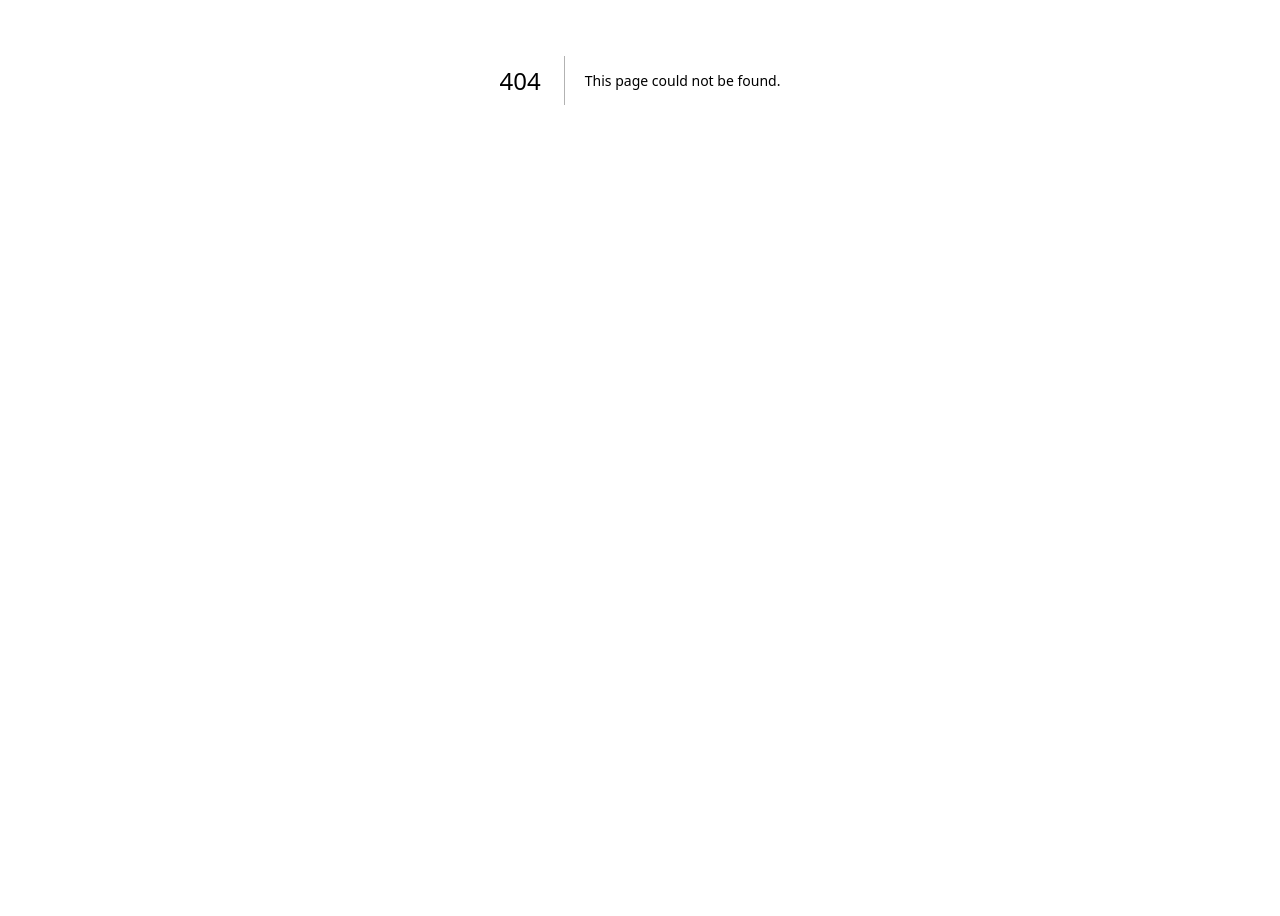
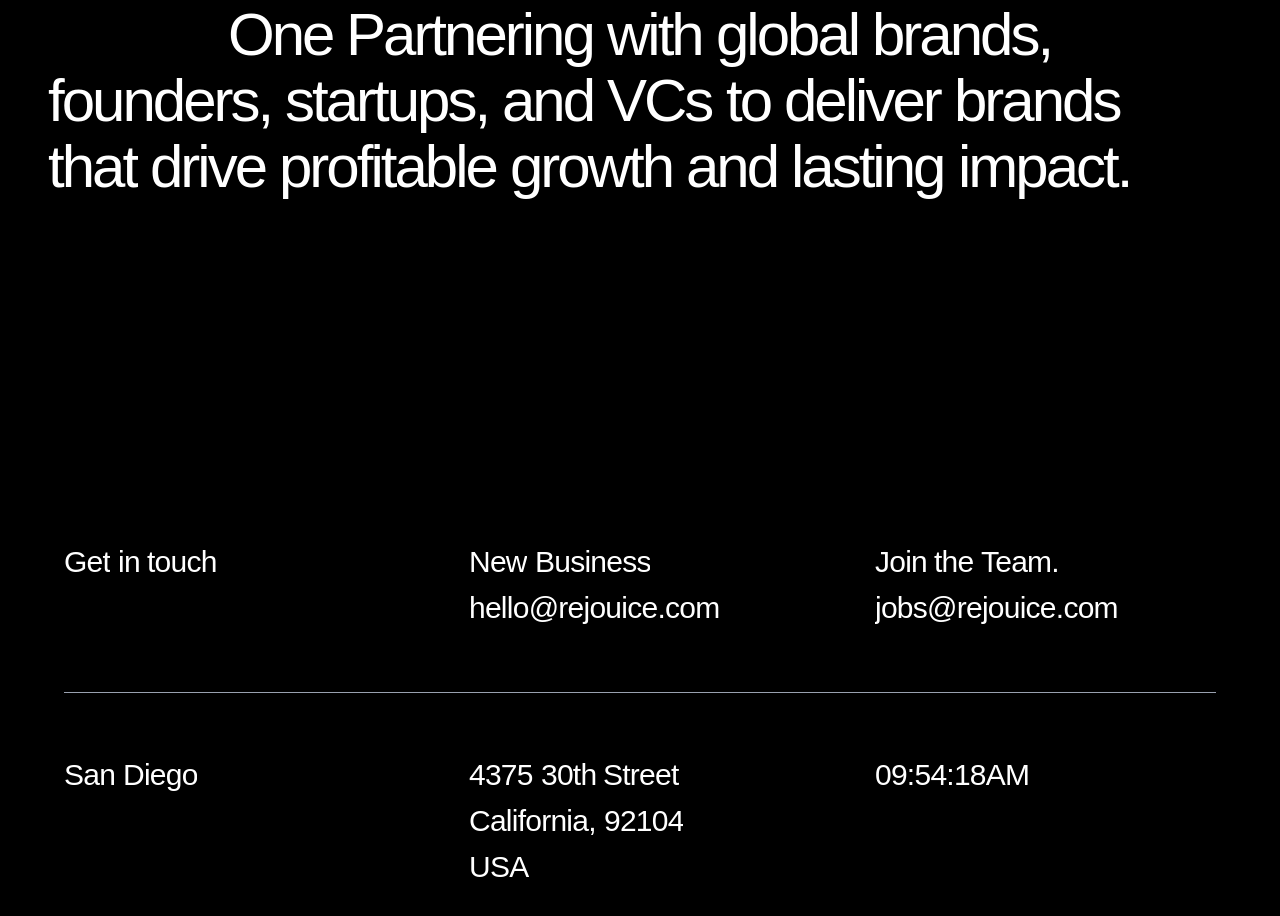
Before and after one commit to hussainxd01/zenvok, a Next.js app in the folder client/: page /contact in a window 1280 px wide. Before the commit this address had no page. Shown: the part 320-1236 px from the top of the page. Before the commit the page ends 800 px from the top, so only its background shows below. Built offline with nearby package versions, Linux system fonts and the light colour scheme; a web font is replaced by a local one.

Commit message:
added service page

```diff
--- /dev/null
+++ b/client/src/app/contact/page.jsx
@@ -0,0 +1,28 @@
+"use client";
+import ContactSection from "@/components/contact-section";
+import Navbar from "@/components/navbar";
+import MaskedText from "@/components/masked-text";
+export default function Page() {
+  return (
+    <main className="min-h-screen">
+      <Navbar adaptiveMode={true} />
+      {/* Hero Section */}
+      <div
+        className="min-h-screen w-full bg-black z-40 relative flex items-center justify-center pt-32 pb-20"
+        data-theme="light"
+      >
+        <div className="max-w-[1400px] mx-auto px-12 w-full">
+          <MaskedText
+            text={
+              "One Partnering with global brands, founders, startups, and VCs to deliver brands that drive profitable growth and lasting impact."
+            }
+            className="font-light text-6xl text-left leading-[0.5] tracking-tighter text-white"
+            indent={5}
+            positioning="w-full"
+          />
+        </div>
+      </div>
+      <ContactSection />
+    </main>
+  );
+}
--- /dev/null
+++ b/client/src/components/contact-section.jsx
@@ -0,0 +1,296 @@
+"use client";
+import { useLayoutEffect, useRef, useEffect, useState } from "react";
+import { gsap } from "gsap";
+import { ScrollTrigger } from "gsap/ScrollTrigger";
+
+gsap.registerPlugin(ScrollTrigger);
+
+const MaskedText = ({ text, className = "", delay = 0 }) => {
+  const containerRef = useRef(null);
+  const textRef = useRef(null);
+  const wordContainersRef = useRef([]);
+  const wordRefs = useRef([]);
+  const [isInView, setIsInView] = useState(false);
+  const animationExecuted = useRef(false);
+
+  const createMaskedWords = () => {
+    const element = textRef.current;
+    if (!element) return;
+
+    const words = text.split(" ");
+    element.innerHTML = "";
+    wordRefs.current = [];
+    wordContainersRef.current = [];
+
+    const wrapper = document.createElement("div");
+    wrapper.style.display = "flex";
+    wrapper.style.flexWrap = "wrap";
+    wrapper.style.alignItems = "flex-start";
+    wrapper.style.justifyContent = "flex-start";
+    wrapper.style.lineHeight = "1.2";
+
+    words.forEach((word, index) => {
+      const container = document.createElement("div");
+      container.style.display = "inline-block";
+      container.style.overflow = "hidden";
+      container.style.position = "relative";
+      container.style.verticalAlign = "top";
+      container.style.paddingBottom = "2px";
+      container.style.marginRight = index < words.length - 1 ? "0.25em" : "0";
+
+      const wordSpan = document.createElement("span");
+      wordSpan.textContent = word;
+      wordSpan.style.display = "inline-block";
+      wordSpan.style.transform = "translateY(100%)";
+      wordSpan.style.willChange = "transform";
+
+      container.appendChild(wordSpan);
+      wrapper.appendChild(container);
+
+      wordContainersRef.current.push(container);
+      wordRefs.current.push(wordSpan);
+    });
+
+    element.appendChild(wrapper);
+
+    wordContainersRef.current.forEach((container, i) => {
+      const wordHeight = wordRefs.current[i].offsetHeight;
+      container.style.height = `${wordHeight + 2}px`;
+    });
+  };
+
+  useEffect(() => {
+    const options = {
+      root: null,
+      rootMargin: "0px",
+      threshold: 0.1,
+    };
+
+    const observer = new IntersectionObserver((entries) => {
+      entries.forEach((entry) => {
+        if (entry.isIntersecting) {
+          setIsInView(true);
+          observer.disconnect();
+        }
+      });
+    }, options);
+
+    if (containerRef.current) {
+      observer.observe(containerRef.current);
+    }
+
+    return () => {
+      if (observer) {
+        observer.disconnect();
+      }
+    };
+  }, []);
+
+  useLayoutEffect(() => {
+    createMaskedWords();
+    gsap.set(wordRefs.current, {
+      y: "100%",
+      immediateRender: true,
+    });
+  }, [text]);
+
+  useEffect(() => {
+    if (isInView && !animationExecuted.current && wordRefs.current.length > 0) {
+      setTimeout(() => {
+        gsap.to(wordRefs.current, {
+          y: "0%",
+          duration: 0.6,
+          ease: "power3.out",
+          stagger: 0.05,
+          delay: delay,
+          onComplete: () => {
+            animationExecuted.current = true;
+          },
+        });
+      }, 100);
+    }
+  }, [isInView, delay]);
+
+  return (
+    <div ref={containerRef}>
+      <div ref={textRef} className={className}>
+        {text}
+      </div>
+    </div>
+  );
+};
+
+const AnimatedHR = ({ delay = 0 }) => {
+  const hrRef = useRef(null);
+  const [isInView, setIsInView] = useState(false);
+
+  useEffect(() => {
+    const options = {
+      root: null,
+      rootMargin: "0px",
+      threshold: 0.1,
+    };
+
+    const observer = new IntersectionObserver((entries) => {
+      entries.forEach((entry) => {
+        if (entry.isIntersecting) {
+          setIsInView(true);
+          observer.disconnect();
+        }
+      });
+    }, options);
+
+    if (hrRef.current) {
+      observer.observe(hrRef.current);
+    }
+
+    return () => {
+      if (observer) {
+        observer.disconnect();
+      }
+    };
+  }, []);
+
+  useEffect(() => {
+    if (isInView && hrRef.current) {
+      gsap.fromTo(
+        hrRef.current,
+        {
+          scaleX: 0,
+          transformOrigin: "left center",
+        },
+        {
+          scaleX: 1,
+          duration: 1.2,
+          ease: "power3.out",
+          delay: delay,
+        }
+      );
+    }
+  }, [isInView, delay]);
+
+  return (
+    <div className="w-full h-px bg-gray-600 overflow-hidden">
+      <div ref={hrRef} className="w-full h-full bg-gray-400"></div>
+    </div>
+  );
+};
+
+export default function ContactSection() {
+  return (
+    <div className="bg-black text-white py-16 px-16">
+      <div className="w-full mx-auto">
+        {/* First Row */}
+        <div className="grid grid-cols-1 md:grid-cols-3 gap-8 md:gap-16 mb-16">
+          <div>
+            <MaskedText
+              text="Get in touch"
+              className="text-2xl md:text-3xl tracking-tight"
+              delay={0.1}
+            />
+          </div>
+          <div>
+            <MaskedText
+              text="New Business"
+              className="text-2xl md:text-3xl font-light  tracking-tight mb-2"
+              delay={0.2}
+            />
+            <MaskedText
+              text="hello@rejouice.com"
+              className="text-2xl md:text-3xl font-light tracking-tight"
+              delay={0.3}
+            />
+          </div>
+          <div>
+            <MaskedText
+              text="Join the Team."
+              className="text-2xl md:text-3xl font-light tracking-tight mb-2"
+              delay={0.4}
+            />
+            <MaskedText
+              text="jobs@rejouice.com"
+              className="text-2xl md:text-3xl font-light tracking-tight"
+              delay={0.5}
+            />
+          </div>
+        </div>
+
+        {/* First HR */}
+        <AnimatedHR delay={0.6} />
+
+        {/* Second Row */}
+        <div className="grid grid-cols-1 md:grid-cols-3 gap-8 md:gap-16 my-16">
+          <div>
+            <MaskedText
+              text="San Diego"
+              className="text-2xl md:text-3xl font-light tracking-tight"
+              delay={0.7}
+            />
+          </div>
+          <div>
+            <MaskedText
+              text="4375 30th Street"
+              className="text-2xl md:text-3xl font-light tracking-tight mb-2"
+              delay={0.8}
+            />
+            <MaskedText
+              text="California, 92104"
+              className="text-2xl md:text-3xl font-light tracking-tight mb-2"
+              delay={0.9}
+            />
+            <MaskedText
+              text="USA"
+              className="text-2xl md:text-3xl font-light tracking-tight"
+              delay={1.0}
+            />
+          </div>
+          <div>
+            <MaskedText
+              text="09:54:18AM"
+              className="text-2xl md:text-3xl font-light tracking-tight"
+              delay={1.1}
+            />
+          </div>
+        </div>
+
+        {/* Second HR */}
+        <AnimatedHR delay={1.2} />
+
+        {/* Third Row */}
+        <div className="grid grid-cols-1 md:grid-cols-3 gap-8 md:gap-16 mt-16">
+          <div>
+            <MaskedText
+              text="Paris"
+              className="text-2xl md:text-3xl font-light tracking-tight"
+              delay={1.3}
+            />
+          </div>
+          <div>
+            <MaskedText
+              text="26 rue du Chalet"
+              className="text-2xl md:text-3xl font-light tracking-tight mb-2"
+              delay={1.4}
+            />
+            <MaskedText
+              text="75010 Paris,"
+              className="text-2xl md:text-3xl font-light tracking-tight mb-2"
+              delay={1.5}
+            />
+            <MaskedText
+              text="France"
+              className="text-2xl md:text-3xl font-light tracking-tight"
+              delay={1.6}
+            />
+          </div>
+          <div>
+            <MaskedText
+              text="06:54:18PM"
+              className="text-2xl md:text-3xl font-light tracking-tight"
+              delay={1.7}
+            />
+          </div>
+        </div>
+      </div>
+    </div>
+  );
+}
--- a/client/src/components/footer.jsx
+++ b/client/src/components/footer.jsx
@@ -1,4 +1,4 @@
-import { useEffect, useRef } from "react";
+import { useEffect, useRef, useState } from "react";
 import gsap from "gsap";
 import { ScrollTrigger } from "gsap/ScrollTrigger";
 
@@ -10,10 +10,39 @@
   const letterRefs = useRef([]);
   const outerDivRef = useRef(null);
   const svgContainerRef = useRef(null);
+  const [refsReady, setRefsReady] = useState(false);
 
-  // Add useEffect to make sure refs are set
+  // Clear and reset letterRefs on each render
+  letterRefs.current = [];
+
+  const setLetterRef = (el) => {
+    if (el) {
+      letterRefs.current.push(el);
+    }
+  };
+
+  // Check if all refs are ready after component mounts/updates
   useEffect(() => {
-    if (letterRefs.current.length === 0) return; // Prevent running the animation if refs are not set yet
+    // Wait a tick to ensure all refs are set
+    const timer = setTimeout(() => {
+      if (
+        letterRefs.current.length > 0 &&
+        svgContainerRef.current &&
+        footerRef.current &&
+        outerDivRef.current
+      ) {
+        setRefsReady(true);
+      }
+    }, 0);
+
+    return () => clearTimeout(timer);
+  });
+
+  useEffect(() => {
+    if (!refsReady || letterRefs.current.length === 0) return;
+
+    // Refresh ScrollTrigger to recalculate positions
+    ScrollTrigger.refresh();
 
     // Create timeline for animations that triggers when footer comes into view
     const tl = gsap.timeline({
@@ -21,27 +50,35 @@
         trigger: svgContainerRef.current,
         start: "top 80%",
         toggleActions: "play none none none",
-      },
-    });
-
-    // ONLY animate the SVG letters
-    tl.fromTo(
-      letterRefs.current,
-      {
+        onRefresh: () => {
+          // Ensure animation state is reset on refresh
+          gsap.set(letterRefs.current, {
             yPercent: 100,
             opacity: 0,
             scaleY: 1.2,
             transformOrigin: "bottom",
+          });
         },
-      {
+      },
+    });
+
+    // Set initial state explicitly
+    gsap.set(letterRefs.current, {
+      yPercent: 100,
+      opacity: 0,
+      scaleY: 1.2,
+      transformOrigin: "bottom",
+    });
+
+    // ONLY animate the SVG letters
+    tl.to(letterRefs.current, {
       yPercent: 0,
       opacity: 1,
       scaleY: 1,
       duration: 1.2,
       stagger: 0.08,
       ease: "power3.out",
-      }
-    );
+    });
 
     // Height animation when scrolled to
     const heightTween = gsap.to(footerRef.current, {
@@ -55,19 +92,14 @@
       },
     });
 
+    // Cleanup function
     return () => {
       if (tl.scrollTrigger) tl.scrollTrigger.kill();
       if (heightTween.scrollTrigger) heightTween.scrollTrigger.kill();
       tl.kill();
       heightTween.kill();
     };
-  }, [letterRefs.current]); // Adding letterRefs.current to the dependency array to ensure animation runs when refs are set
-
-  const setLetterRef = (el) => {
-    if (el && !letterRefs.current.includes(el)) {
-      letterRefs.current.push(el);
-    }
-  };
+  }, [refsReady]); // Depend on refsReady instead of letterRefs.current
 
   return (
     <div ref={outerDivRef}>
@@ -215,7 +247,6 @@
               d="M1136.22 249V3.99998H1195.72V147.15L1280.07 3.99998H1346.57L1278.32 114.6L1363.72 249H1295.47L1244.37 169.9L1195.72 249H1136.22Z"
               fill="white"
             />
-            {/* More paths here */}
           </svg>
         </div>
       </footer>
--- a/client/src/components/service.jsx
+++ b/client/src/components/service.jsx
@@ -1,4 +1,5 @@
 "use client";
+import React from "react";
 import { useLayoutEffect, useRef, useEffect, useState } from "react";
 import { gsap } from "gsap";
 import { ScrollTrigger } from "gsap/ScrollTrigger";
@@ -170,7 +171,7 @@
   }, [isInView, delay]);
 
   return (
-    <div className="w-full h-px bg-gray-300 my-8">
+    <div className="w-full h-px bg-gray-300 mb-8">
       <div ref={hrRef} className="w-full h-full bg-gray-400"></div>
     </div>
   );
@@ -277,9 +278,9 @@
           <div ref={rightColumnRef} className="col-span-9 w-full">
             <div className="space-y-16">
               {capabilities.map((section, sectionIndex) => (
-                <>
+                <React.Fragment key={section.category}>
                   <AnimatedHR delay={sectionIndex * 0.1 + 0.5} />
-                  <div key={section.category} className="space-y-8 flex gap-40">
+                  <div className="space-y-8 flex gap-40">
                     <div className="space-y-6 min-w-[200px]">
                       <MaskedText
                         text={section.category}
@@ -299,7 +300,7 @@
                       ))}
                     </div>
                   </div>
-                </>
+                </React.Fragment>
               ))}
             </div>
           </div>
--- a/client/src/components/statement.jsx
+++ b/client/src/components/statement.jsx
@@ -26,22 +26,19 @@
     element.innerHTML = "";
 
     const textWrapper = document.createElement("div");
-    textWrapper.className = "text-wrapper";
-    textWrapper.style.display = "flex";
-    textWrapper.style.flexWrap = "wrap";
-    textWrapper.style.alignItems = "flex-start";
-    textWrapper.style.justifyContent = "flex-start";
+    textWrapper.style.display = "inline";
+    textWrapper.style.lineHeight = "inherit";
 
     if (indent) {
-      const indentDiv = document.createElement("div");
-      indentDiv.style.width = "3em";
-      indentDiv.style.display = "inline-block";
-      indentDiv.style.height = "1px";
-      textWrapper.appendChild(indentDiv);
+      const indentSpan = document.createElement("span");
+      indentSpan.style.display = "inline-block";
+      indentSpan.style.width = "3em";
+      indentSpan.innerHTML = "&nbsp;";
+      textWrapper.appendChild(indentSpan);
     }
 
     words.forEach((word, index) => {
-      const container = document.createElement("div");
+      const container = document.createElement("span");
       container.style.display = "inline-block";
       container.style.overflow = "hidden";
       container.style.verticalAlign = "top";
@@ -51,6 +48,7 @@
       wordSpan.innerHTML = word;
       wordSpan.style.display = "inline-block";
       wordSpan.style.transform = "translateY(100%)";
+      wordSpan.style.willChange = "transform";
 
       container.appendChild(wordSpan);
       containersRef.current.push({ container, wordSpan });
@@ -59,7 +57,8 @@
 
       if (index < words.length - 1) {
         const space = document.createElement("span");
-        space.innerHTML = "\u00A0";
+        space.innerHTML = "&nbsp;";
+        space.style.display = "inline";
         textWrapper.appendChild(space);
       }
     });
@@ -196,7 +195,8 @@
       <div className="max-w-7xl mx-auto">
         <h1
           ref={statementRef}
-          className="text-4xl text-white md:text-5xl lg:text-6xl font-extralight leading-12 tracking-tighter mb-12"
+          className="text-4xl text-white md:text-5xl lg:text-6xl font-extralight leading-tight tracking-tighter mb-12"
+          style={{ lineHeight: "1.1" }}
         >
           We blend the power of strategy, design, and performance marketing to
           transform founders' visions into remarkable brands. See{" "}
@@ -212,25 +212,28 @@
         className="w-0 border-gray-50/30 border-b h-[0.5px] max-w-7xl mx-auto"
       ></div>
 
-      <div className="max-w-7xl mx-auto mt-6 grid grid-cols-1 md:grid-cols-2 gap-8">
+      <div className="max-w-7xl mx-auto mt-12 grid grid-cols-1 md:grid-cols-2 gap-8 md:gap-16">
         <div className="column">
-          <h3 ref={columnOneRef} className="text-2xl font-light mb-6">
+          <h3
+            ref={columnOneRef}
+            className="text-xl md:text-2xl font-light mb-6"
+          >
             Design that converts.
           </h3>
         </div>
-        <div className="column flex flex-col gap-5 w-full md:w-4/5 lg:w-[60%] tracking-tight">
-          <p ref={addParaRef} className="text-lg font-light">
+        <div className="column flex flex-col gap-6 w-full md:w-4/5 lg:w-[75%] tracking-tight">
+          <p ref={addParaRef} className="text-lg font-light leading-relaxed">
             We are the brand catalyst.
           </p>
-          <p ref={addParaRef} className="text-lg font-light">
+          <p ref={addParaRef} className="text-lg font-light leading-relaxed">
             Since day one, Zenvok has helped businesses launch, scale, and stay
             sharp — through strategy, design, and clean engineering.
           </p>
-          <p ref={addParaRef} className="text-lg font-light">
+          <p ref={addParaRef} className="text-lg font-light leading-relaxed">
             In 2025, we introduced our selective model — partnering with a few
             bold teams at a time to go deep, not wide.
           </p>
-          <p ref={addParaRef} className="text-lg font-light">
+          <p ref={addParaRef} className="text-lg font-light leading-relaxed">
             No noise. Just focus, precision, and digital built to perform.
           </p>
         </div>
```
Lines whose indentation alone changed are shown as unchanged.
